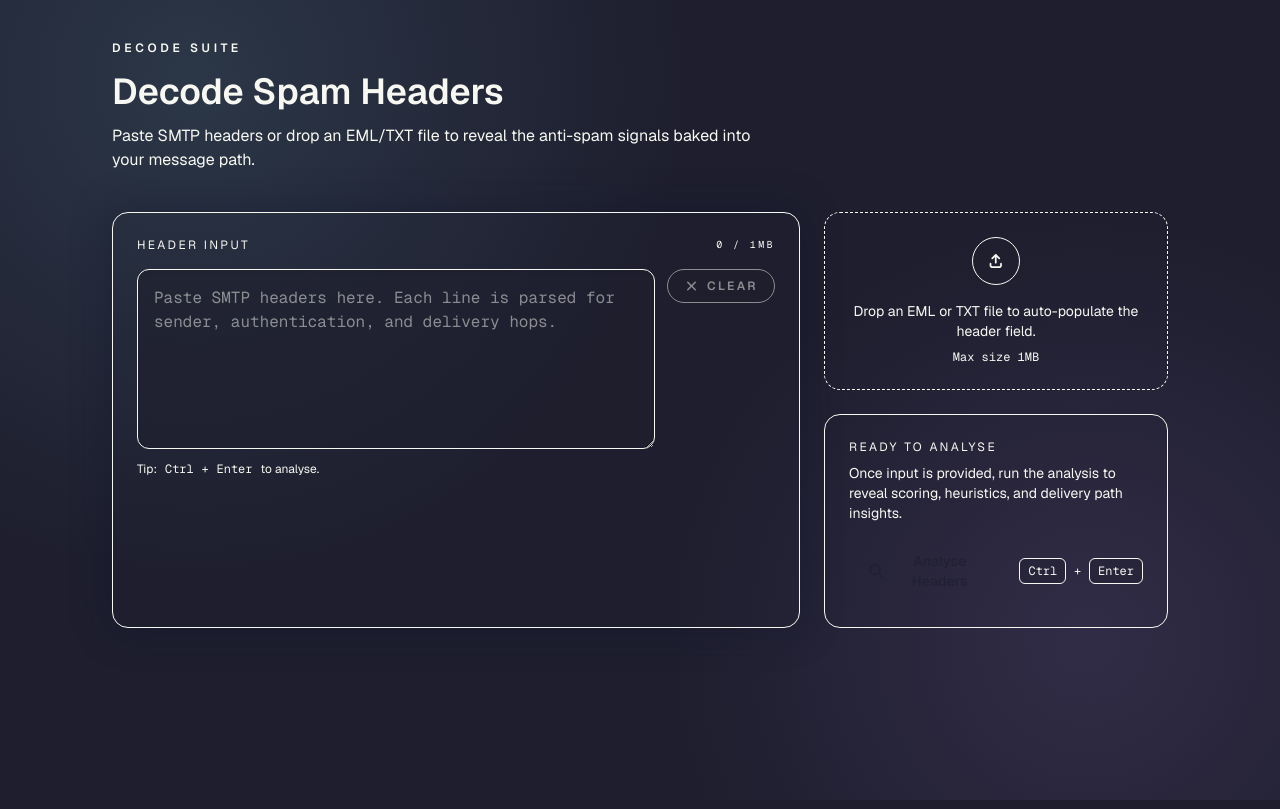
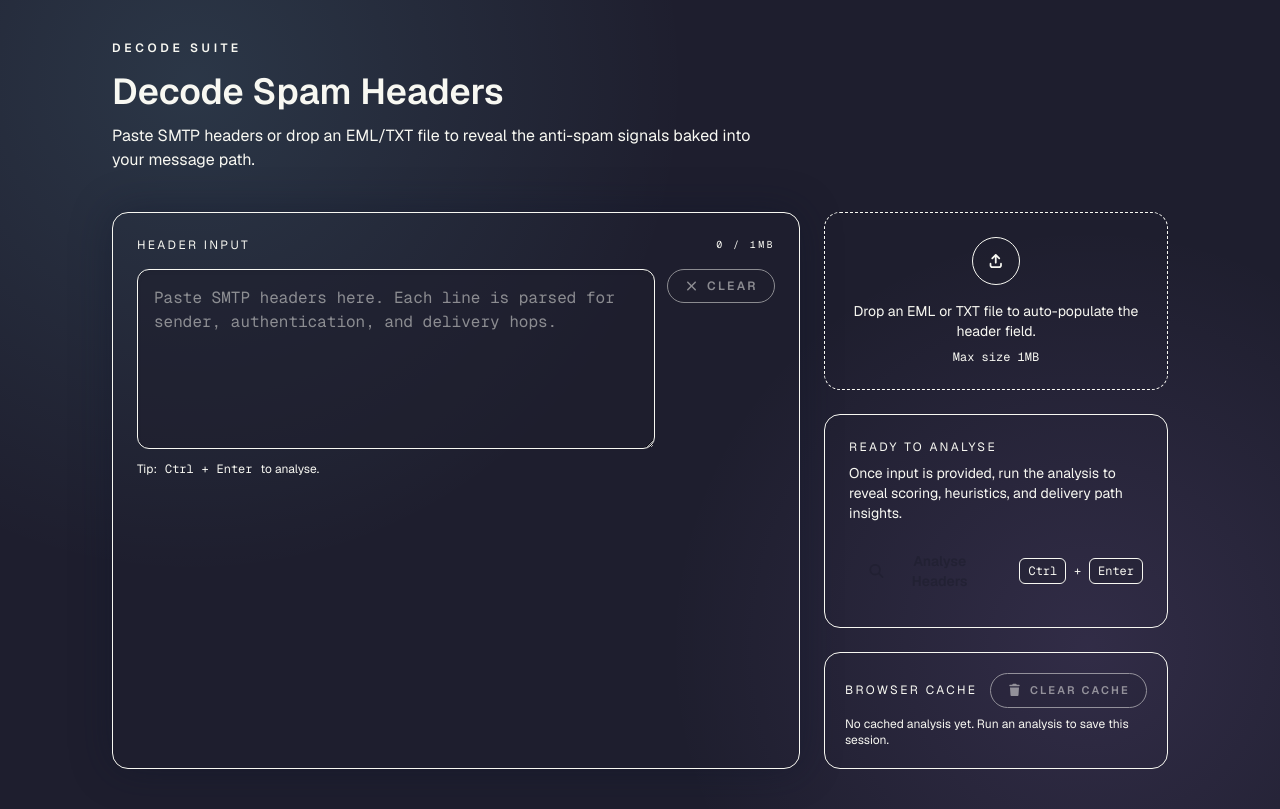
Before and after one commit to mgeeky/decode-spam-headers, a Next.js app in the folder frontend/: page / in a window 1280 px wide. Built offline with nearby package versions, Linux system fonts and the light colour scheme; no server answers.

Commit message:
MAESTRO: integrate browser cache UI

```diff
--- a/frontend/src/app/page.tsx
+++ b/frontend/src/app/page.tsx
@@ -1,15 +1,18 @@
 "use client";
 
-import { useCallback, useState } from "react";
+import { useCallback, useEffect, useMemo, useRef, useState } from "react";
+import { FontAwesomeIcon } from "@fortawesome/react-fontawesome";
+import { faTrash } from "@fortawesome/free-solid-svg-icons";
 
 import AnalyseButton from "../components/AnalyseButton";
-import AnalysisResults from "../components/AnalysisResults";
 import FileDropZone from "../components/FileDropZone";
 import HeaderInput from "../components/HeaderInput";
 import ProgressIndicator from "../components/ProgressIndicator";
+import ReportContainer from "../components/report/ReportContainer";
 import useAnalysis from "../hooks/useAnalysis";
+import useAnalysisCache from "../hooks/useAnalysisCache";
 import { MAX_HEADER_INPUT_BYTES } from "../lib/header-validation";
-import type { AnalysisConfig } from "../types/analysis";
+import type { AnalysisConfig, AnalysisReport } from "../types/analysis";
 
 const defaultConfig: AnalysisConfig = {
   testIds: [],
@@ -18,22 +21,78 @@ const defaultConfig: AnalysisConfig = {
 };
 
 export default function Home() {
-  const [headerInput, setHeaderInput] = useState("");
-  const { status, progress, result, submit } = useAnalysis();
+  const { status, progress, result, submit, cancel } = useAnalysis();
+  const { save, load, clear, isNearLimit } = useAnalysisCache();
+  const initialCache = useMemo(() => load(), [load]);
+  const [headerInput, setHeaderInput] = useState(() => initialCache?.headers ?? "");
+  const [analysisConfig, setAnalysisConfig] = useState<AnalysisConfig>(
+    () => initialCache?.config ?? defaultConfig,
+  );
+  const [cachedReport, setCachedReport] = useState<AnalysisReport | null>(
+    () => initialCache?.result ?? null,
+  );
+  const [cachedTimestamp, setCachedTimestamp] = useState<number | null>(
+    () => initialCache?.timestamp ?? null,
+  );
+  const [isViewCleared, setIsViewCleared] = useState(false);
+  const lastSubmissionRef = useRef<{ headers: string; config: AnalysisConfig } | null>(null);
+
+  useEffect(() => {
+    if (!result) {
+      return;
+    }
+
+    const payload = lastSubmissionRef.current ?? {
+      headers: headerInput,
+      config: analysisConfig,
+    };
+
+    save({ headers: payload.headers, config: payload.config, result });
+  }, [analysisConfig, headerInput, result, save]);
+
   const hasHeaderInput = headerInput.trim().length > 0;
   const isOversized = headerInput.length > MAX_HEADER_INPUT_BYTES;
   const canAnalyse = hasHeaderInput && !isOversized;
   const isLoading = status === "submitting" || status === "analysing";
   const showProgress = status === "analysing" || status === "timeout";
   const incompleteTests = result?.metadata.incompleteTests ?? [];
+  const allowCachedFallback =
+    status === "idle" || status === "complete" || status === "error" || status === "timeout";
+  const report = isViewCleared ? null : (result ?? (allowCachedFallback ? cachedReport : null));
+  const isCachedView = Boolean(!isViewCleared && !result && allowCachedFallback && cachedReport);
+  const hasCache = Boolean(result || cachedReport);
+  const cacheTimestampLabel = useMemo(() => {
+    if (!cachedTimestamp) {
+      return null;
+    }
+
+    return new Date(cachedTimestamp).toLocaleString("en-US", {
+      dateStyle: "medium",
+      timeStyle: "short",
+    });
+  }, [cachedTimestamp]);
 
   const handleAnalyse = useCallback(() => {
     if (!canAnalyse) {
       return;
     }
 
-    void submit({ headers: headerInput, config: defaultConfig });
-  }, [canAnalyse, headerInput, submit]);
+    const payload = { headers: headerInput, config: analysisConfig };
+    lastSubmissionRef.current = payload;
+    setIsViewCleared(false);
+    void submit(payload);
+  }, [analysisConfig, canAnalyse, headerInput, submit]);
+
+  const handleClearCache = useCallback(() => {
+    clear();
+    cancel();
+    setHeaderInput("");
+    setAnalysisConfig(defaultConfig);
+    setCachedReport(null);
+    setCachedTimestamp(null);
+    setIsViewCleared(true);
+    lastSubmissionRef.current = null;
+  }, [cancel, clear]);
 
   return (
     <main className="min-h-screen bg-background text-text">
@@ -90,10 +149,53 @@ export default function Home() {
                   incompleteTests={incompleteTests}
                 />
               ) : null}
+
+              <div className="rounded-2xl border border-info/10 bg-surface p-5">
+                <div className="flex flex-wrap items-center justify-between gap-3">
+                  <p className="text-xs uppercase tracking-[0.2em] text-info/80">Browser Cache</p>
+                  <button
+                    type="button"
+                    className="inline-flex items-center gap-2 rounded-full border border-info/20 bg-background/40 px-4 py-2 text-[11px] font-semibold uppercase tracking-[0.2em] text-text/70 transition hover:border-info/40 hover:text-text focus-visible:outline focus-visible:outline-2 focus-visible:outline-offset-2 focus-visible:outline-info disabled:cursor-not-allowed disabled:opacity-50"
+                    onClick={handleClearCache}
+                    disabled={!hasCache}
+                  >
+                    <FontAwesomeIcon icon={faTrash} className="text-xs" />
+                    Clear Cache
+                  </button>
+                </div>
+                <p className="mt-2 text-xs text-text/60">
+                  {result
+                    ? "Latest analysis cached for this session."
+                    : hasCache
+                      ? `Cached analysis saved ${cacheTimestampLabel ?? "recently"}.`
+                      : "No cached analysis yet. Run an analysis to save this session."}
+                </p>
+                {isNearLimit ? (
+                  <p className="mt-2 text-xs text-suspicious">
+                    Local storage is nearly full. Consider clearing cached data.
+                  </p>
+                ) : null}
+              </div>
             </div>
           </section>
 
-          {result ? <AnalysisResults report={result} /> : null}
+          {report ? (
+            <section className="flex flex-col gap-3">
+              {isCachedView ? (
+                <div className="flex flex-wrap items-center gap-2 text-[11px] text-text/60">
+                  <span className="rounded-full border border-info/20 bg-background/40 px-3 py-1 uppercase tracking-[0.2em] text-info/70">
+                    Cached Result
+                  </span>
+                  {cacheTimestampLabel ? (
+                    <span>Saved {cacheTimestampLabel}</span>
+                  ) : (
+                    <span>Saved recently</span>
+                  )}
+                </div>
+              ) : null}
+              <ReportContainer report={report} />
+            </section>
+          ) : null}
         </div>
       </div>
     </main>
```
Also changed, not shown: 1 other file (tests, documents, lock files or other folders).
